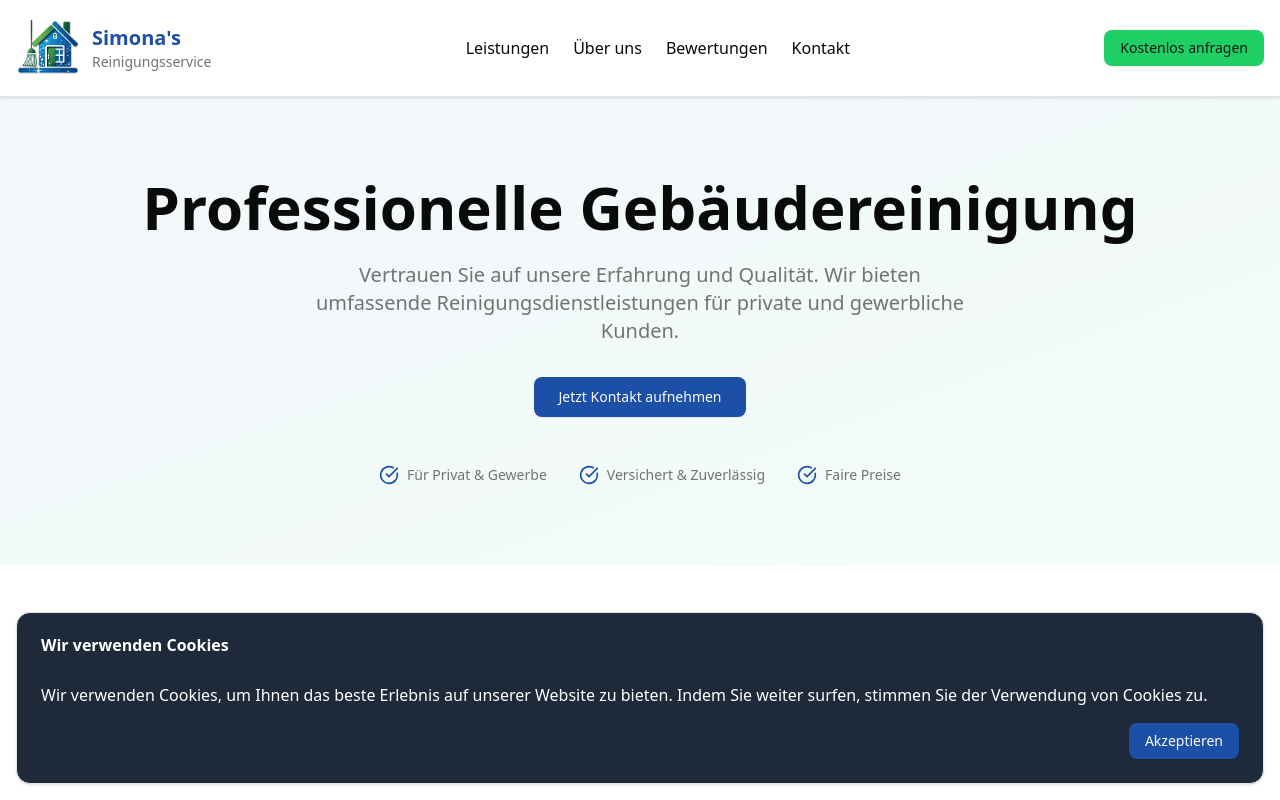
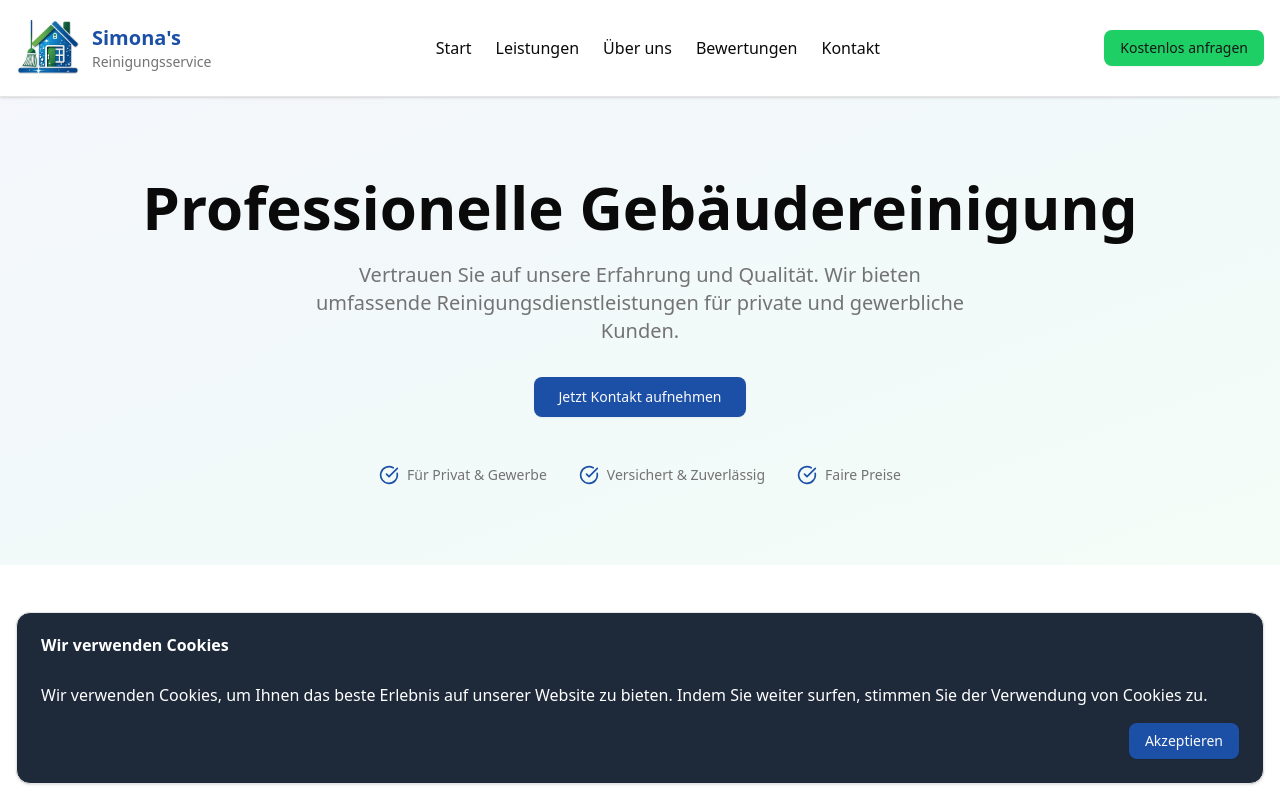
Before and after one commit to ashukuro/simonas-service, a React (Vite) app: page / in a window 1280 px wide. Shown: the top 800 px of the page. Built offline with nearby package versions, Linux system fonts and the light colour scheme.

Commit message:
`Added new link to start page in navigation bar`

```diff
--- a/src/App.jsx
+++ b/src/App.jsx
@@ -285,6 +285,7 @@ const Layout = ({ children }) => {
             </div>
           </div>
           <nav className="md:flex space-x-6">
+            <Link to="/" onClick={scrollTop} className="text-foreground hover:text-primary transition-colors">Start</Link>
             <a href="/#services" onClick={(e) => { e.preventDefault(); handleScrollTo('services'); }} className="text-foreground hover:text-primary transition-colors">Leistungen</a>
             <a href="/#about" onClick={(e) => { e.preventDefault(); handleScrollTo('about'); }} className="text-foreground hover:text-primary transition-colors">Über uns</a>
             <a href="/#testimonials" onClick={(e) => { e.preventDefault(); handleScrollTo('testimonials'); }} className="text-foreground hover:text-primary transition-colors">Bewertungen</a>
```
